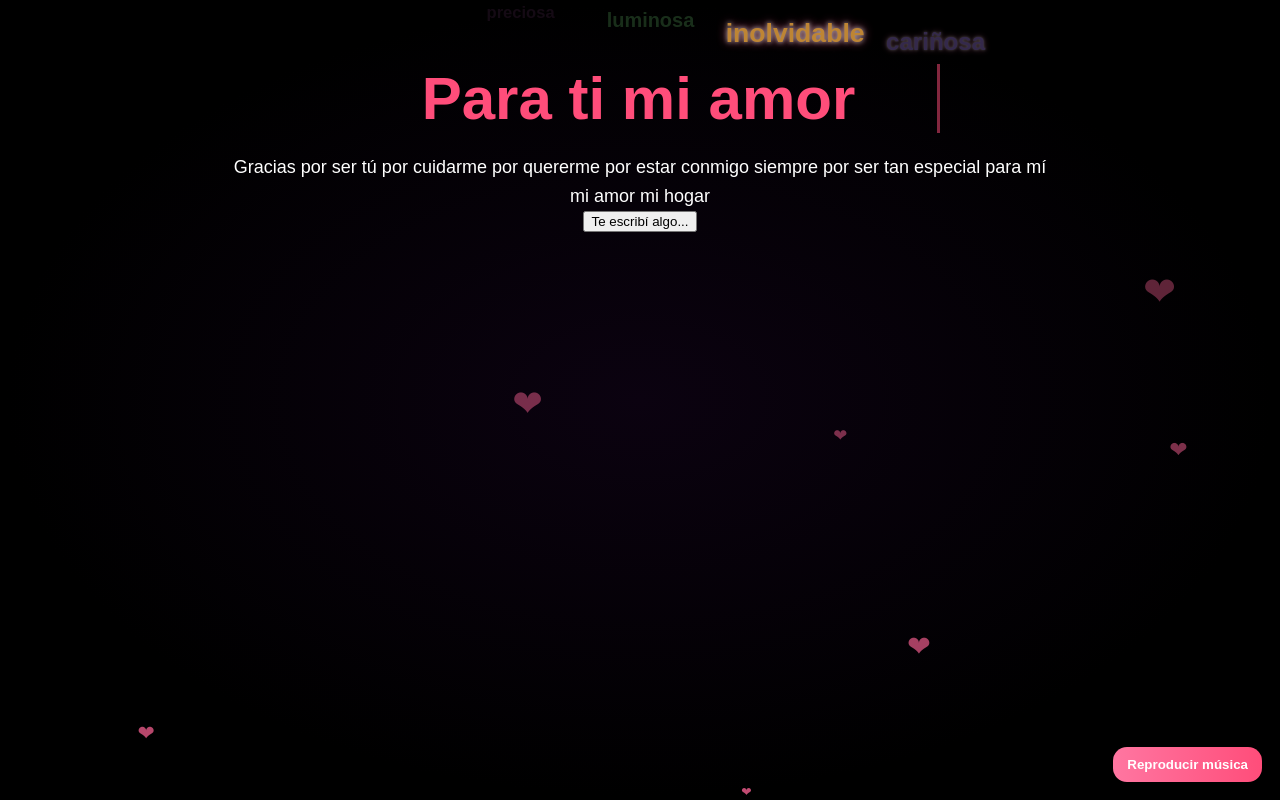
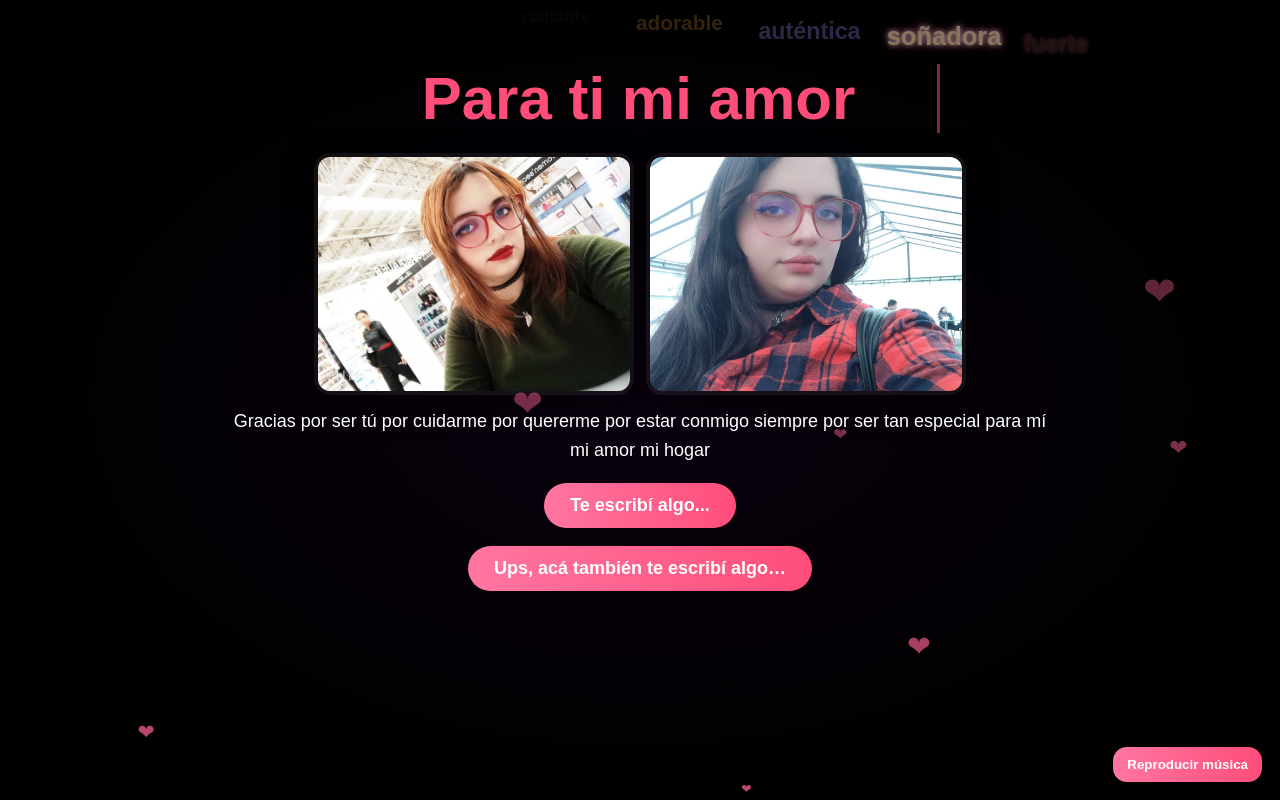
Before and after one commit to S3B4S04/CUMPLE-MI-AMOR, a plain HTML site: page index.html in a window 1280 px wide. Drawn offline with Linux system fonts and the light colour scheme.

Commit message:
index.html

```diff
--- a/index.html
+++ b/index.html
@@ -26,7 +26,7 @@ body{
 .word{
   font-size:28px; font-weight:700; opacity:0;
   display:inline-block; transform:translateY(20px) scale(0.8);
-  transition:opacity 0.8s ease, transform 0.8s ease, text-shadow 0.8s ease;
+  transition:opacity 1.5s ease, transform 1.5s ease, text-shadow 1.5s ease;
 }
 .word.show{
   opacity:1;
@@ -35,6 +35,7 @@ body{
 }
 .word.fade-out{
   opacity:0; transform:translateY(-20px) scale(0.5);
+  transition:opacity 2s ease, transform 2s ease;
 }
 @keyframes glow{
   0%{text-shadow:0 0 2px #fff, 0 0 6px #ff9acb;}
@@ -54,6 +55,15 @@ body{
 @keyframes typing{from{width:0}}
 @keyframes blink{50%{border-color:transparent}}
 
+/* Fotos iniciales */
+.photos-initial{
+  display:flex; gap:12px; margin-top:12px; justify-content:center;
+}
+.photos-initial img{
+  width:calc(48vw - 24px); max-width:320px; height:auto; border-radius:16px; object-fit:cover;
+  box-shadow:0 10px 30px rgba(0,0,0,0.6); border:4px solid rgba(255,255,255,0.06);
+}
+
 /* Fotos después de carta */
 #fotos-section{display:none; flex-direction:column; align-items:center; margin-top:24px;}
 #fotos-section h2{font-size:28px; margin-bottom:16px; color:#ff9acb;}
@@ -65,8 +75,13 @@ body{
 }
 .foto-item:hover{transform:scale(1.05); box-shadow:0 12px 28px rgba(255,80,140,0.4);}
 
-/* Botón segunda carta */
-#btn-carta2{display:none;margin-top:18px;padding:12px 26px;font-size:18px;border:none;border-radius:28px;background:linear-gradient(90deg,#ff76a1,#ff4d7a);color:white;cursor:pointer;font-weight:700;}
+/* Botones */
+.btn, #btn-carta2{
+  display:inline-block;
+  margin-top:18px; padding:12px 26px; font-size:18px; border:none;
+  border-radius:28px; background:linear-gradient(90deg,#ff76a1,#ff4d7a);
+  color:white; cursor:pointer; font-weight:700;
+}
 
 /* Cartas */
 #carta,#carta2{
@@ -98,6 +113,7 @@ body{
   .word{font-size:18px;}
   .titulo-type{font-size:34px;}
   #bottomText{font-size:16px;}
+  .photos-initial img{width:86vw;}
 }
 </style>
 </head>
@@ -109,6 +125,12 @@ body{
 
 <div id="topWords" class="word-container"></div>
 <h1 class="titulo-type">Para ti mi amor</h1>
+
+<!-- Fotos iniciales -->
+<div class="photos-initial">
+  <img src="tu2.jpg" alt="Foto 1">
+  <img src="tu.jpg" alt="Foto 2">
+</div>
 
 <div id="bottomText"></div>
 
@@ -139,7 +161,7 @@ body{
 const wordsTop=["hermosa","única","bella","increíble","inteligente","especial","mágica","maravillosa","tierna","valiente","brillante","dulce","radiante","adorable","auténtica","soñadora","fuerte","perfecta","encantadora","preciosa","luminosa","inolvidable","cariñosa","leal"];
 const colors=["#ff4f4f","#ffd700","#6ab8ff","#ff7af6","#8aff91","#ffb347","#b28cff","#ffd1aa"];
 
-// Animación palabras top
+// Animación palabras top más lenta
 function animateWordsTop(list){
   const container=document.getElementById("topWords");
   container.innerHTML="";
@@ -159,9 +181,9 @@ function animateWordsTop(list){
         const old=displayed.shift();
         old.classList.remove('show');
         old.classList.add('fade-out');
-        setTimeout(()=>old.remove(),800);
+        setTimeout(()=>old.remove(),2000); // desvanecimiento más lento
       }
-      setTimeout(showNext,220);
+      setTimeout(showNext,300); // aparece más lento
     }else{
       setTimeout(()=>animateWordsTop(list),2000);
     }
```
